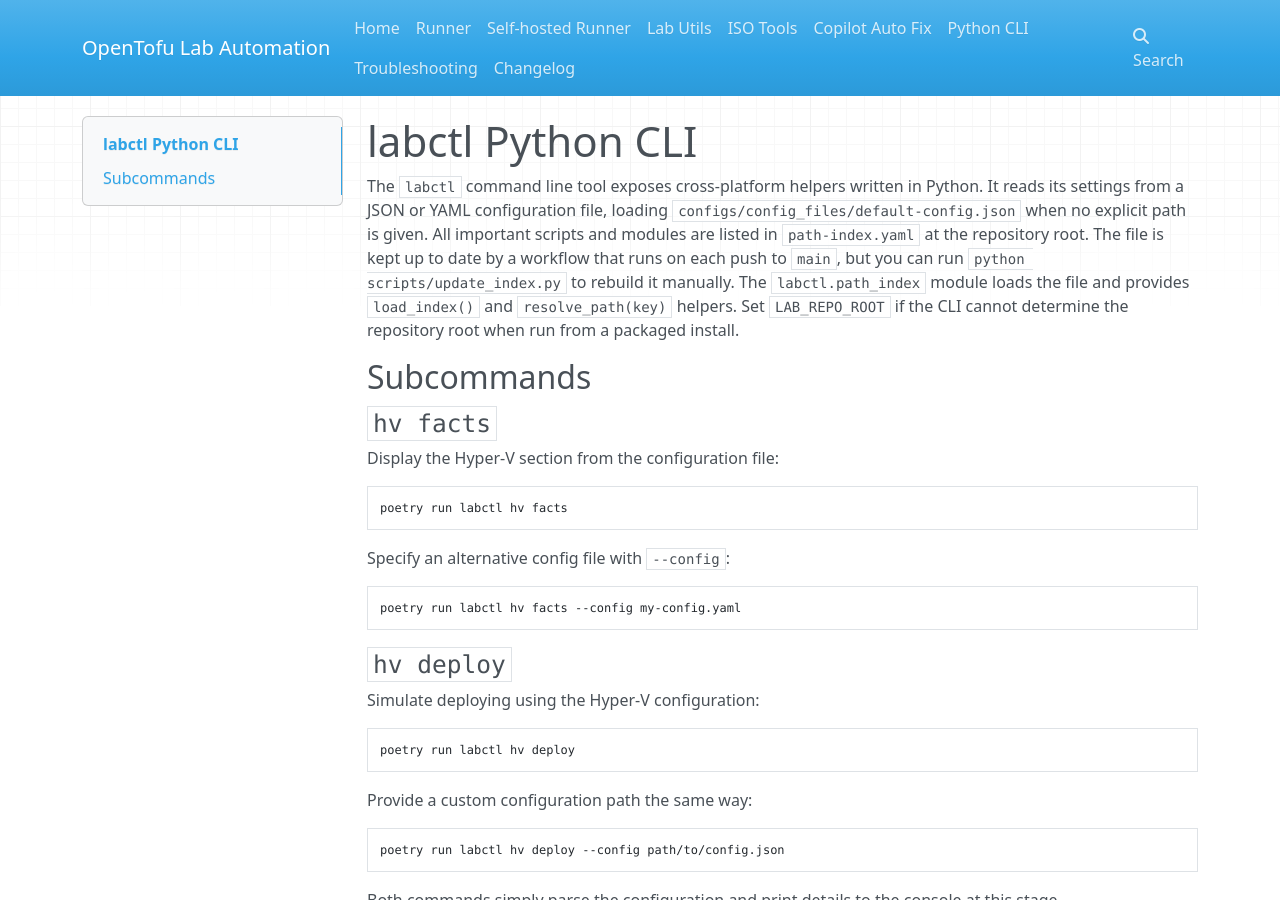
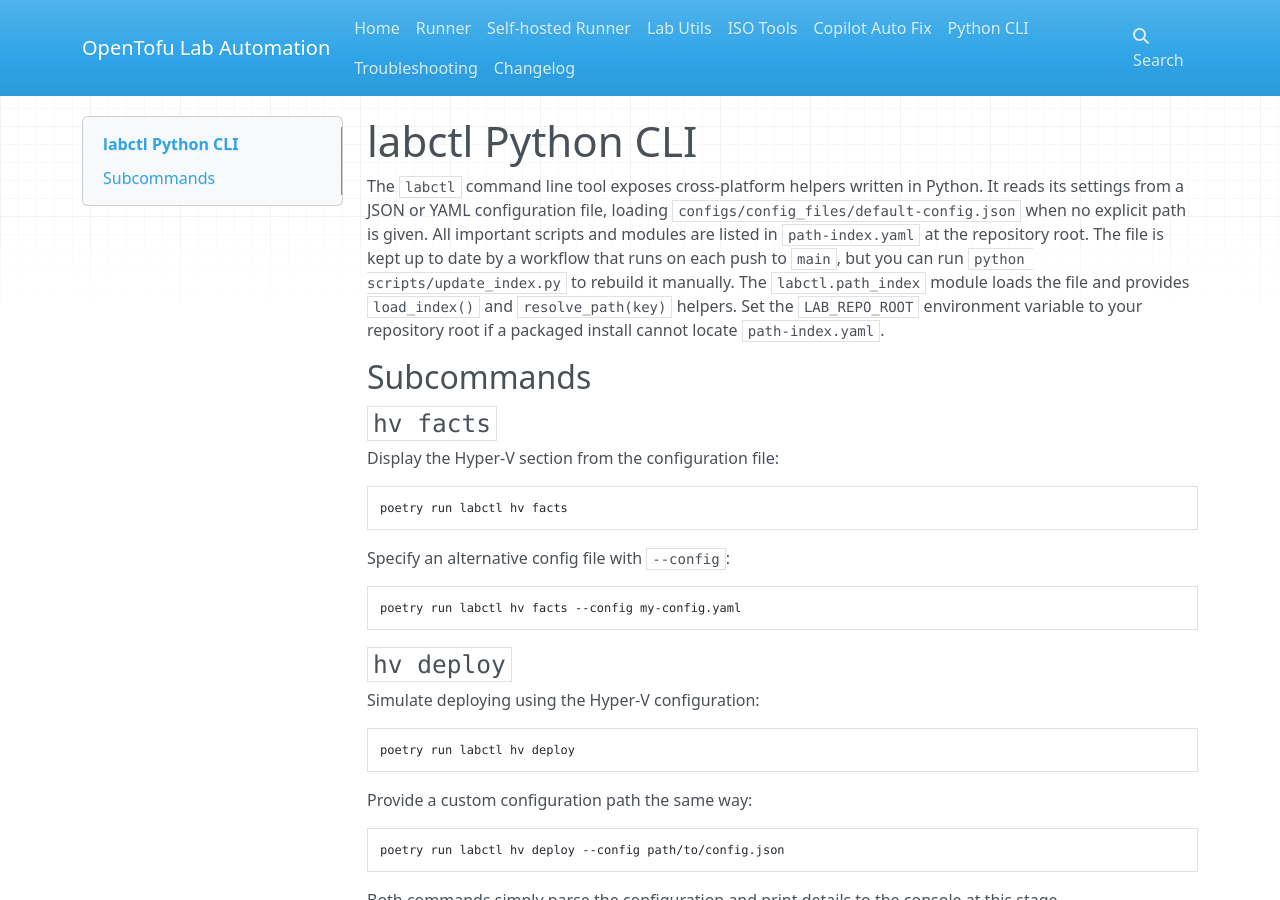
Before and after one commit to wizzense/opentofu-lab-automation, an MkDocs documentation site: the page built from docs/python-cli.md, in a window 1280 px wide and 900 px high. Built offline with MkDocs 1.6.1, drawn with Linux system fonts in a browser that asks for light colours; nearby versions of some CDN libraries.

Commit message:
Clarify LAB_REPO_ROOT usage in CLI docs

```diff
--- a/docs/python-cli.md
+++ b/docs/python-cli.md
@@ -2,7 +2,7 @@
 
 The `labctl` command line tool exposes cross-platform helpers written in Python. It reads its settings from a JSON or YAML configuration file, loading `configs/config_files/default-config.json` when no explicit path is given.
 All important scripts and modules are listed in `path-index.yaml` at the repository root. The file is kept up to date by a workflow that runs on each push to `main`, but you can run `python scripts/update_index.py` to rebuild it manually. The `labctl.path_index` module loads the file and provides `load_index()` and `resolve_path(key)` helpers.
-Set `LAB_REPO_ROOT` if the CLI cannot determine the repository root when run from a packaged install.
+Set the `LAB_REPO_ROOT` environment variable to your repository root if a packaged install cannot locate `path-index.yaml`.
 
 
 ## Subcommands
```
Also changed, not shown: README.md (+1 -1 lines).
